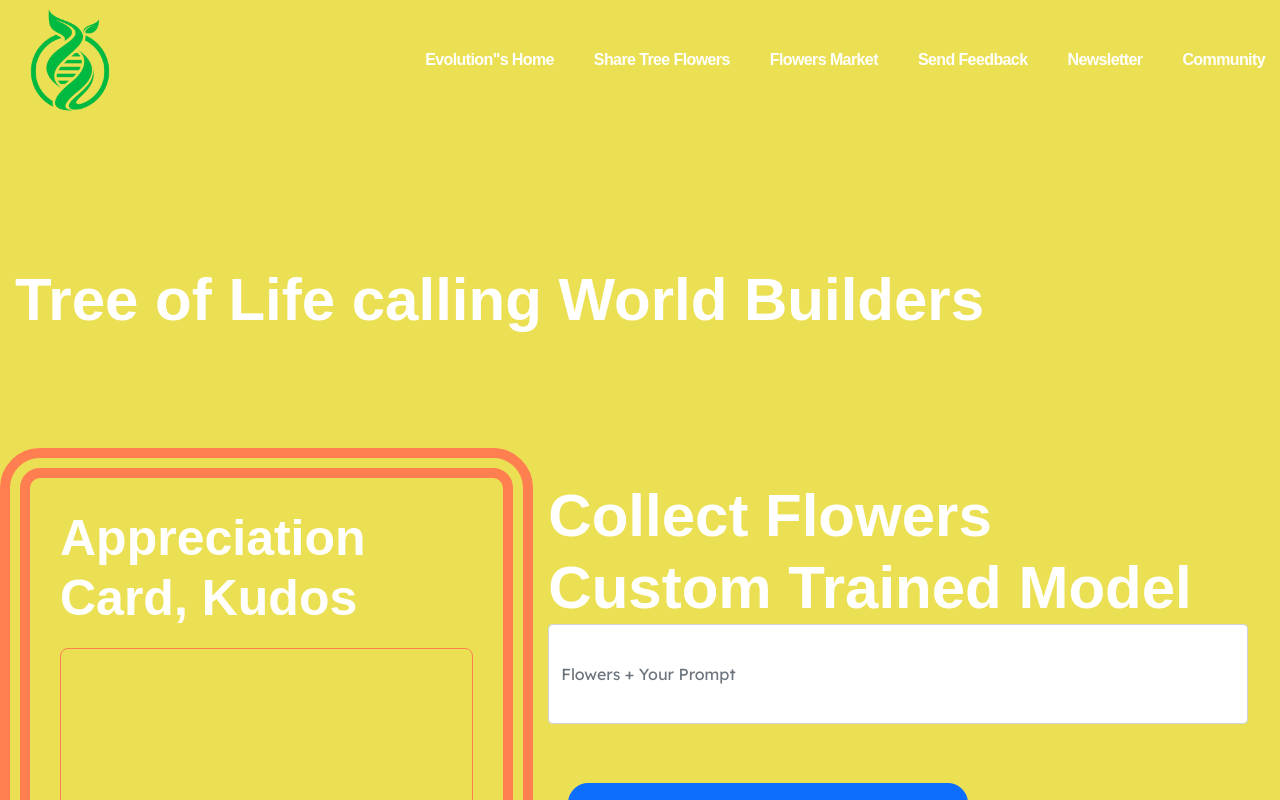
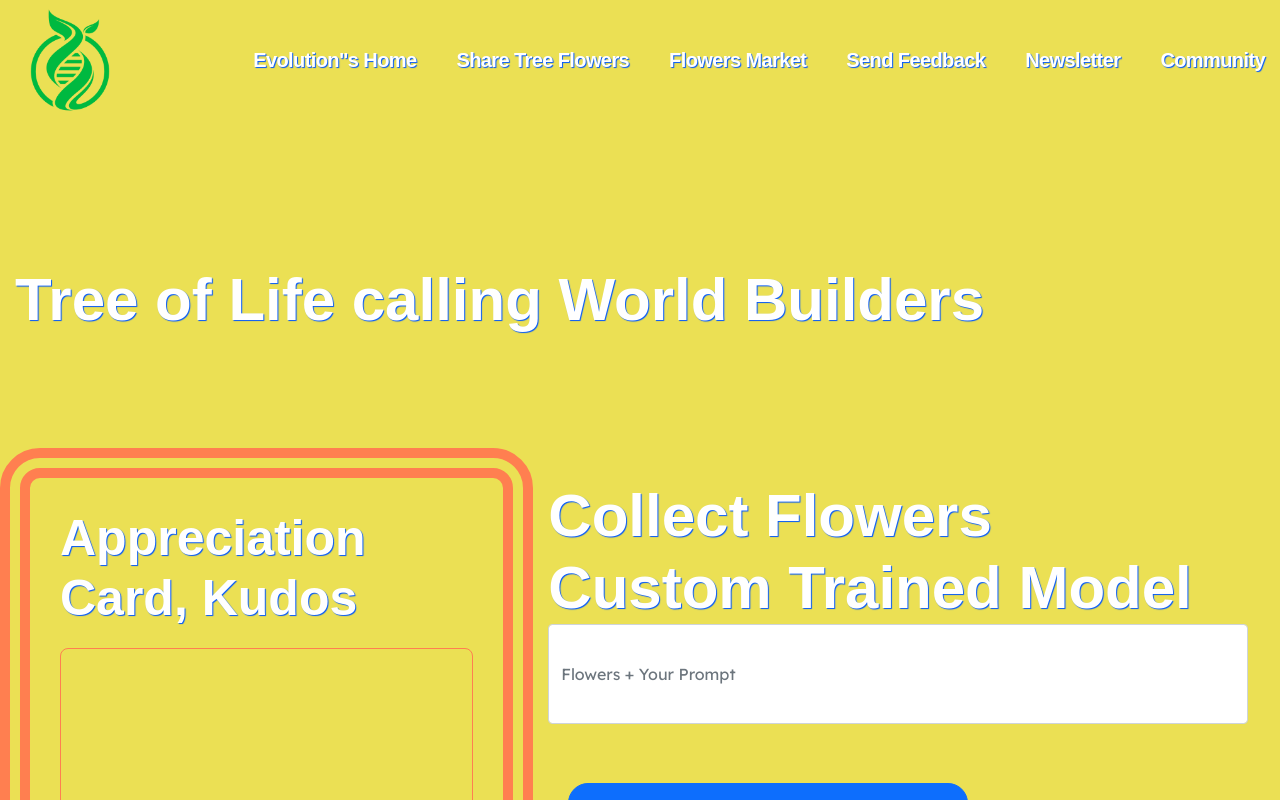
Before and after one commit to blockdatalabs/Ancestors-NFTs-Marketplace, a React (Create React App) app: page /share-tree-flowers in a window 1280 px wide. Shown: the top 800 px of the page. Built offline with nearby package versions, Linux system fonts and the light colour scheme; a web font is replaced by a local one; what @thirdweb-dev/react would draw is missing.

Commit message:
Better ui

```diff
--- a/src/components/header/Header.jsx
+++ b/src/components/header/Header.jsx
@@ -60,7 +60,7 @@ const Header = () => {
                           data.namesub ? "menu-item-has-children" : ""
                         } ${activeIndex === idx ? "active" : ""}`}
                       >
-                        <a href={data.links}>{data.name}</a>
+                        <a href={data.links} style={{fontSize: 20}}>{data.name}</a>
                         {data.namesub && (
                           <ul className="sub-menu">
                             {data.namesub.map((submenu) => (
--- a/src/scss/_global.scss
+++ b/src/scss/_global.scss
@@ -15,6 +15,7 @@
   margin: 0;
   padding: 0;
   box-sizing: border-box;
+  text-shadow: 1px #010f33;
 }
 
 body {
@@ -27,6 +28,7 @@ body {
   position: relative;
   overflow-x: hidden;
   color: #ffffff;
+  text-shadow: 1px 1px 1px #0057ff;
 }
 :root {
   --primary-color: #5c27fe;
```
